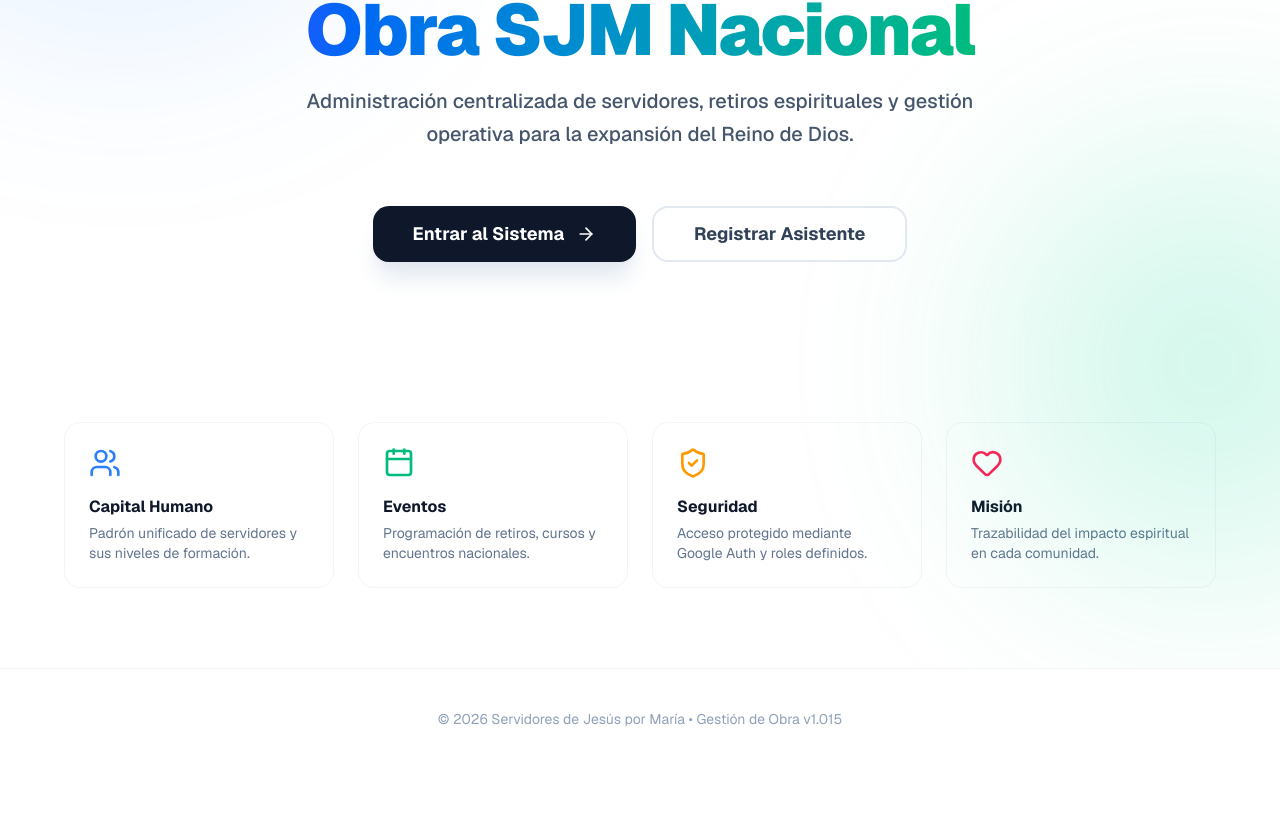
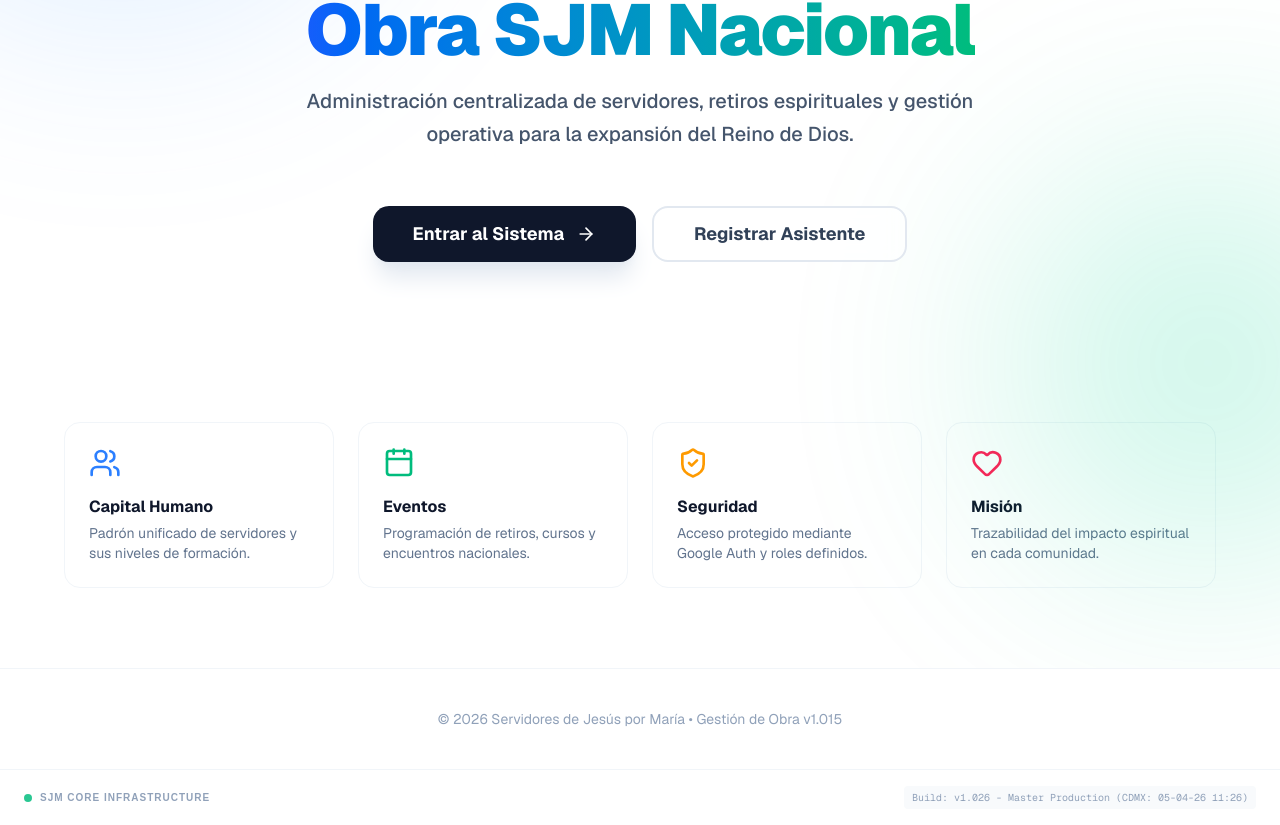
Before and after one commit to sergioaguilargranados-ai/SJM, a Next.js app: page / in a window 1280 px wide. Shown: the part 381-1206 px from the top of the page. Before the commit the page ends 1150 px from the top, so only its background shows below. Built offline with nearby package versions, Linux system fonts and the light colour scheme.

Commit message:
v1.026 - Footer de Version SJM para control de despliegues

```diff
--- a/src/app/layout.tsx
+++ b/src/app/layout.tsx
@@ -36,6 +36,17 @@ export default function RootLayout({
       <body className="min-h-full flex flex-col" suppressHydrationWarning>
         <ThemeProvider attribute="class" defaultTheme="system" enableSystem disableTransitionOnChange>
           {children}
+
+          {/* Footer de Versión e Infraestructura SJM */}
+          <footer className="w-full py-4 px-6 border-t border-slate-100 dark:border-[#2a2b3d] bg-white dark:bg-[#0f1015] flex justify-between items-center mt-auto">
+             <div className="flex items-center gap-2">
+                <div className="w-2 h-2 rounded-full bg-emerald-500 animate-pulse"></div>
+                <p className="text-[10px] font-bold text-slate-400 dark:text-slate-500 uppercase tracking-widest">SJM Core Infrastructure</p>
+             </div>
+             <p className="text-[10px] font-mono text-slate-400 dark:text-slate-600 bg-slate-50 dark:bg-black/20 p-1 px-2 rounded">
+                Build: v1.026 - Master Production (CDMX: 05-04-26 11:26)
+             </p>
+          </footer>
         </ThemeProvider>
       </body>
     </html>
```
